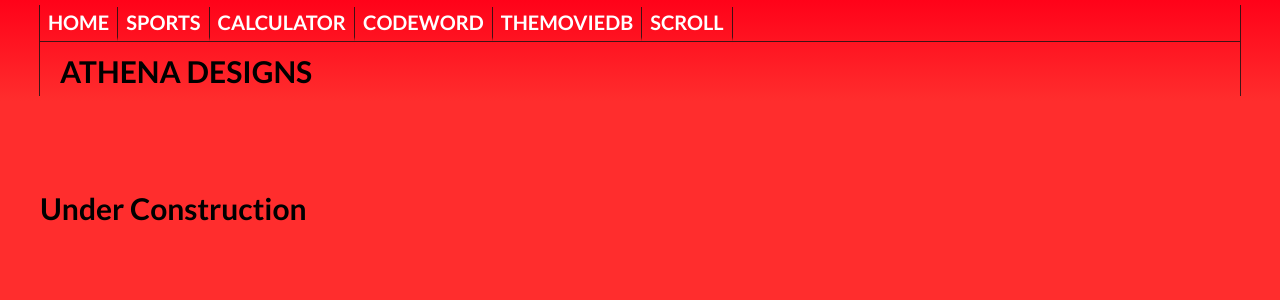
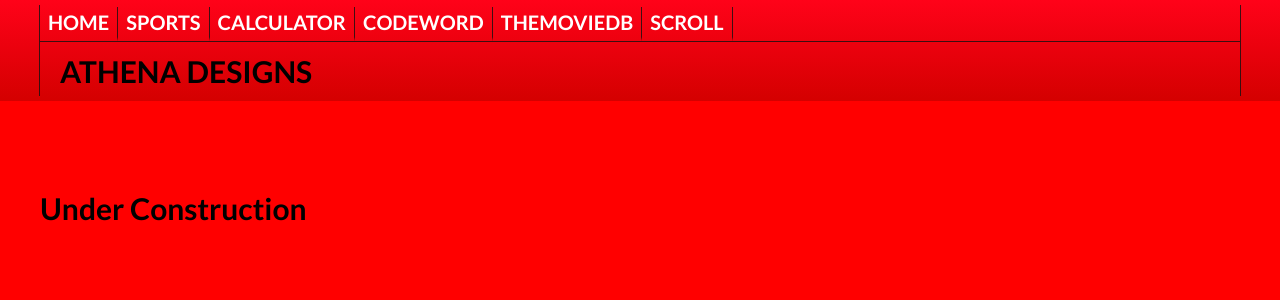
Before and after one commit to WayneMorganUK/athena-designs, a Jekyll site: the page built from index.html, in a window 1280 px wide. Shown: the top 300 px of the page. Built offline with Jekyll 4.4.1, drawn with Linux system fonts in a browser that asks for light colours.

Commit message:
Update main.css

```diff
--- a/assets/css/main.css
+++ b/assets/css/main.css
@@ -1,14 +1,14 @@
 body {
   font: 300 20px/1.5 Lato, "Helvetica Neue", Helvetica, arial, sans-serif;
   font-weight: bold;
-  background-color: #ff2d2d;
+  background-color: #ff0000;
   color: black;
   margin: auto;
 }
 
 header{
   padding: 5px 0 5px 0;
-  background-image: linear-gradient(rgb(255, 02, 25),#ff2d2d);
+  background-image: linear-gradient(rgb(255, 02, 25),#d40000);
 
 }
 .header-div {
```
